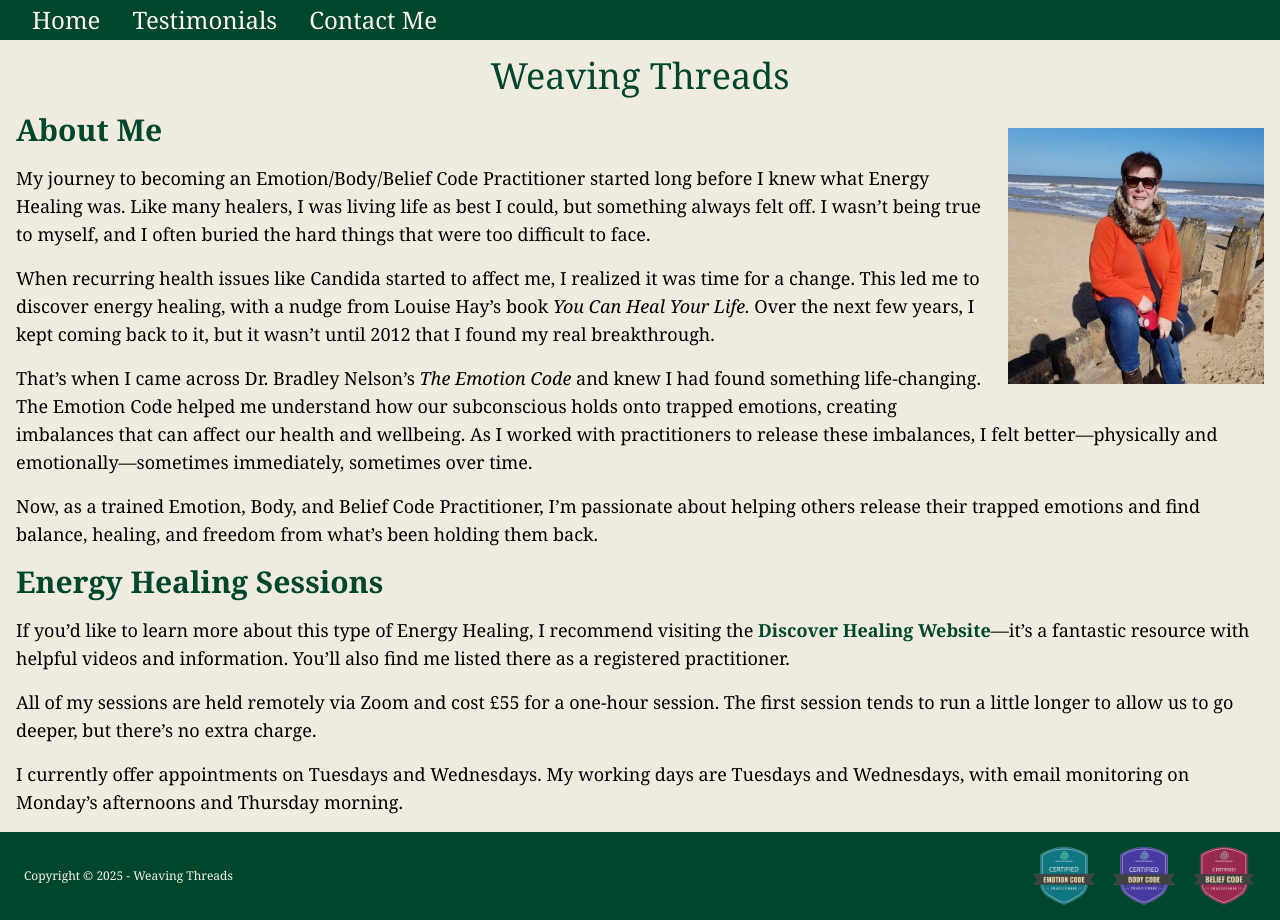
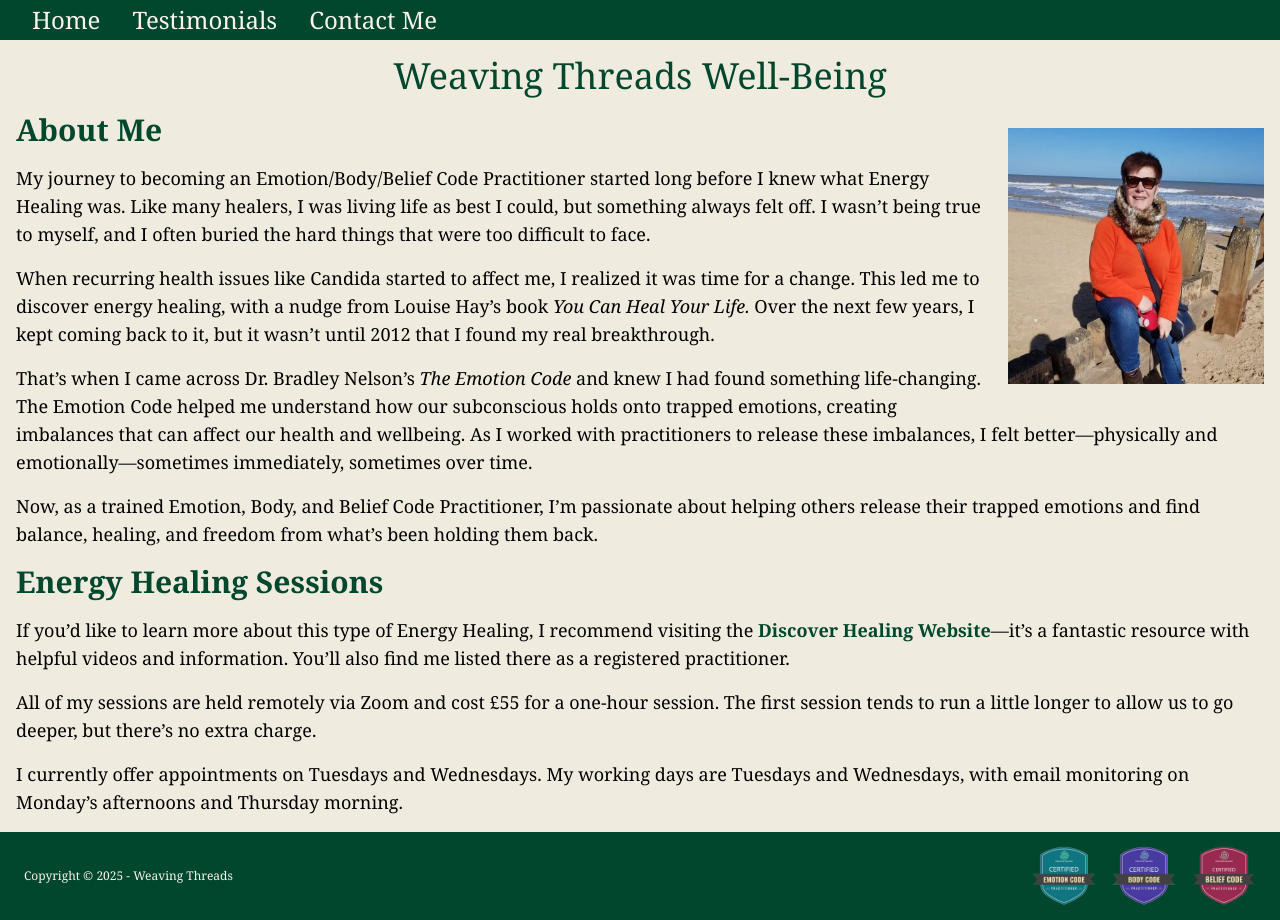
Before and after one commit to vivhayles/weavingThreads, a React (Vite) app: page / in a window 1280 px wide. Built offline with nearby package versions, Linux system fonts and the light colour scheme.

Commit message:
updated the h1 titles of each page

```diff
--- a/src/pages/ContactPage/index.jsx
+++ b/src/pages/ContactPage/index.jsx
@@ -6,7 +6,7 @@ function ContactPage() {
     return (
         <section className='bg-[#efecdf] font-serif'>
             <h1 className="text-3xl md:text-4xl font-serif text-[#00472d] text-center mt-4 mb-4">
-                Weaving Threads
+                Weaving Threads Well-Being
             </h1>
             <Subheading text="Contact Me"/>
             <ContactForm/>
--- a/src/pages/HomePage/index.jsx
+++ b/src/pages/HomePage/index.jsx
@@ -6,7 +6,7 @@ function HomePage() {
     return (
         <section className='bg-[#efecdf] font-serif'>
             <h1 className="text-3xl md:text-4xl font-serif text-[#00472d] text-center mt-4 mb-4">
-                Weaving Threads
+                Weaving Threads Well-Being
             </h1>
             <Aboutme />
             <Energyhealingsessions />
--- a/src/pages/TestimonialsPage/index.jsx
+++ b/src/pages/TestimonialsPage/index.jsx
@@ -6,7 +6,7 @@ function TestimonialsPage() {
     return (
         <section className='bg-[#efecdf] font-serif'>
             <h1 className="text-3xl md:text-4xl font-serif text-[#00472d] text-center mt-4 mb-4">
-                Weaving Threads
+                Weaving Threads Well-Being
             </h1>
             <Subheading text='Testimonials' />
             <Testimonials/>
```
